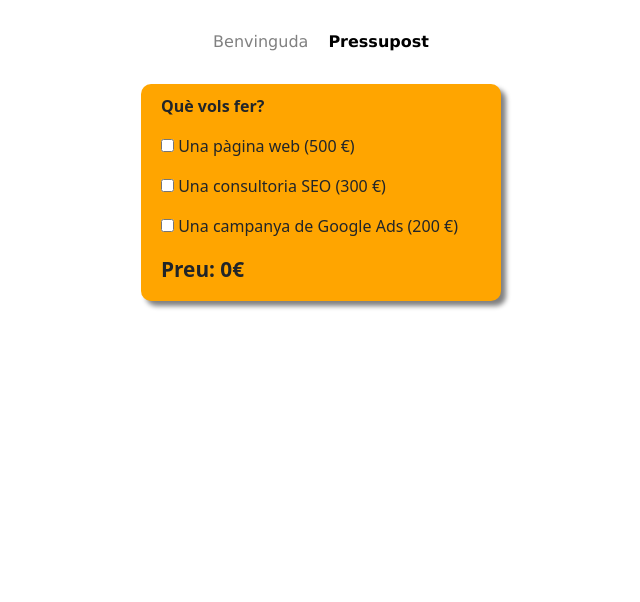
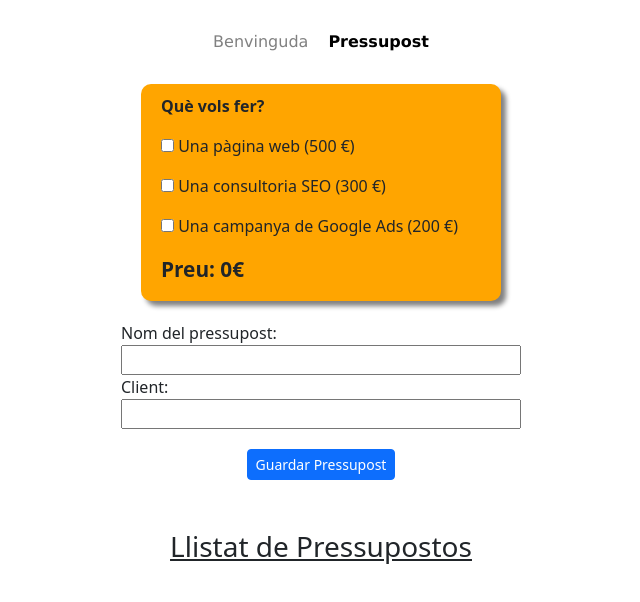
Before and after one commit to tonidevelopez/ITAcademy-VUE_Sprint-7, a Vue app: page /home in a window 1280 px wide. Shown: the top 602 px of the page, without its empty margins (319-959 px from the left). Built offline with nearby package versions, Linux system fonts and the light colour scheme.

Commit message:
Exercici 6

```diff
--- /dev/null
+++ b/src/components/PressupostList.vue
@@ -0,0 +1,38 @@
+<template>
+    <div class="llistatPressupost">
+        <h3>Llistat de Pressupostos</h3>
+        <p v-for=" item in llistaPressupost">
+            <strong>Pressupost: </strong>{{ item.nomPressupost }}
+            <strong>Client: </strong>{{ item.nomClient }}
+            <strong>Preu: </strong>{{ item.preuTotal }}
+        </p>
+    </div>
+</template>
+
+<script>
+export default {
+    name: 'PressupostList',
+    props: ['llistaPressupost'],
+
+    data() {
+        return {
+            llistaTotalPressupost: this.llistaPressupost
+        }
+    }
+}
+
+</script>
+
+<style scoped>
+.llistatPressupost {
+    text-align: center;
+    line-height: 1rem;
+    margin: 20px;
+    padding: 10px;
+}
+
+.llistatPressupost h3 {
+    text-decoration: underline;
+    margin: 20px;
+}
+</style>
--- a/src/views/HomeView.vue
+++ b/src/views/HomeView.vue
@@ -11,15 +11,26 @@
       </p>
       <p id="preu">Preu: {{ preuTotal }}€</p>
     </div>
+    <div class="namePressupost">
+      <label for="nomPressupost">Nom del pressupost:</label>
+      <input type="text" id="nomPressupost" v-model="nomPressupost">
+      <label for="nomClient">Client:</label>
+      <input type="text" id="nomClient" v-model="nomClient">
+    </div>
+    <button class="btn btn-primary btn-sm" @click="guardaPressupost">Guardar Pressupost</button>
+  </div>
+  <div>
+    <PressupostList :llistaPressupost="llistaPressupost" />
   </div>
 </template>
 
 <script>
 import Panell from '../components/Panell.vue'
+import PressupostList from '../components/PressupostList.vue'
 
 export default {
   name: 'HomeView',
-  components: { Panell },
+  components: { Panell, PressupostList },
   data() {
     return {
       serveis: [
@@ -42,7 +53,10 @@ export default {
       preuTotal: 0,
       serveiChecked: [],
       numPagines: 1,
-      numIdiomes: 1
+      numIdiomes: 1,
+      nomPressupost: "",
+      nomClient: "",
+      llistaPressupost: []
     }
   },
   methods: {
@@ -64,6 +78,22 @@ export default {
       this.numIdiomes = value;
       this.calcularTotal()
     },
+    guardaPressupost() {
+      if (this.nomPressupost != "" && this.nomClient != "" && this.preuTotal != 0) {
+        this.llistaPressupost.push({
+          nomPressupost: this.nomPressupost,
+          nomClient: this.nomClient,
+          preuTotal: this.preuTotal,
+        })
+        this.nomClient = ""
+        this.nomPressupost = ""
+        this.serveiChecked = []
+        this.preuTotal = 0
+      } else {
+        alert("Has d'omplir tots els camps i seleccionar almenys un servei")
+      }
+      console.table(this.llistaPressupost)
+    }
   }
 }
 </script>
@@ -71,7 +101,9 @@ export default {
 <style scoped>
 #pressupost {
   display: flex;
-  justify-content: center;
+  align-items: center;
+  flex-direction: column;
+  gap: 20px;
 }
 
 #serveis {
@@ -90,4 +122,10 @@ export default {
   font-weight: bold;
   font-size: 1.3rem;
 }
+
+.namePressupost {
+  display: flex;
+  flex-direction: column;
+  width: 400px;
+}
 </style>
```
